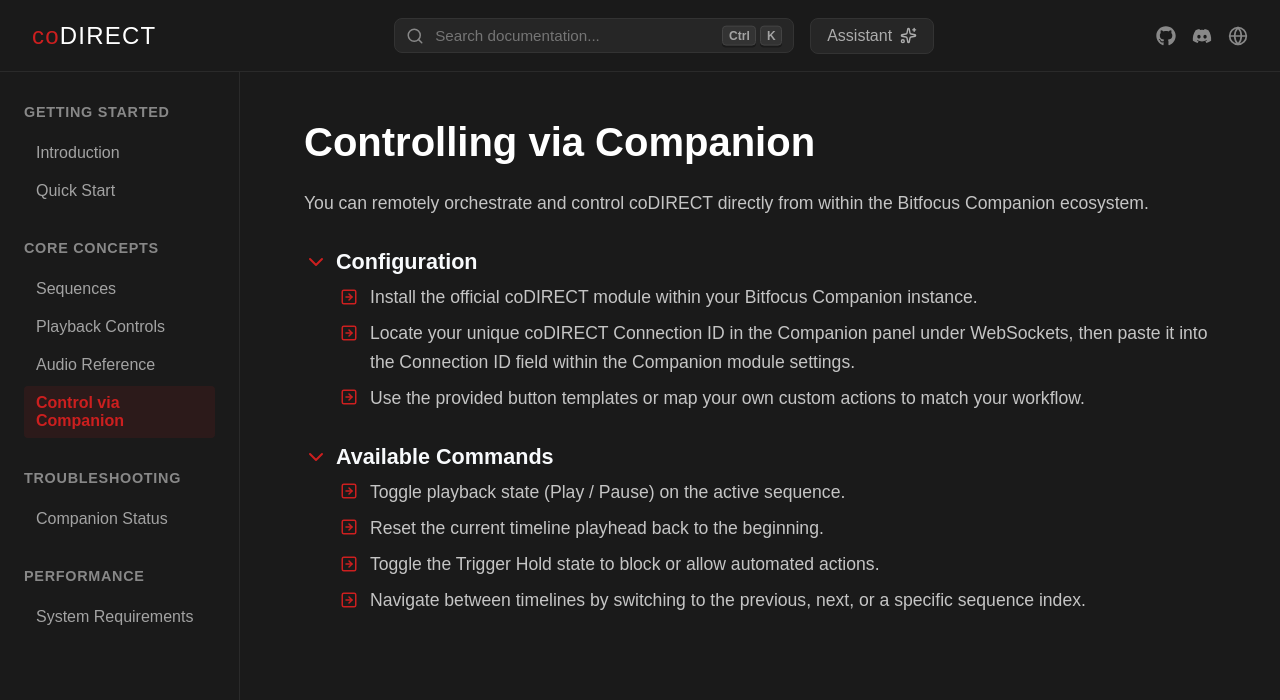
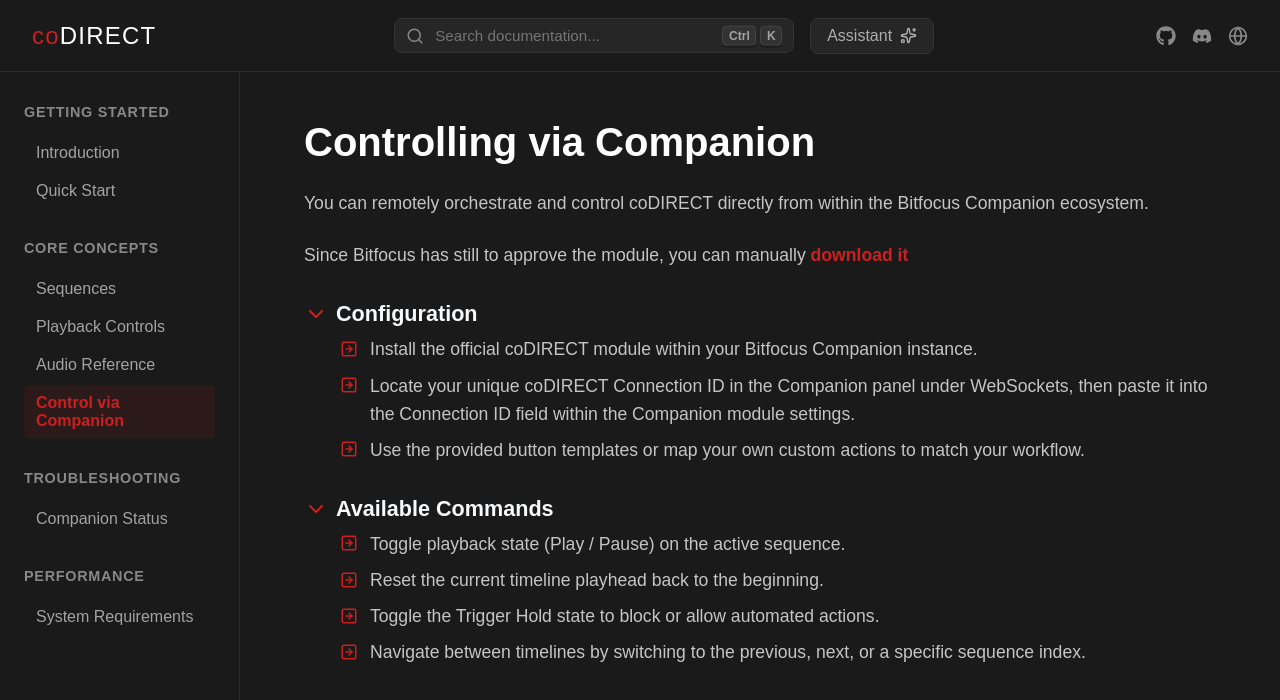
Before and after one commit to codirect/codirect-docs, a React (Vite) app: page /controlviacompanion in a window 1280 px wide. Shown: the top 700 px of the page. Built offline with nearby package versions, Linux system fonts and the light colour scheme; a web font is replaced by a local one.

Commit message:
Added manual module pkg download link

```diff
--- a/src/data/searchIndex.json
+++ b/src/data/searchIndex.json
@@ -15,7 +15,7 @@
     "id": 3,
     "title": "Controlling via Companion",
     "path": "/controlviacompanion",
-    "content": "You can remotely orchestrate and control coDIRECT directly from within the Bitfocus Companion ecosystem. Install the official coDIRECT module within your Bitfocus Companion instance. Locate your unique coDIRECT Connection ID in the Companion panel under WebSockets, then paste it into the Connection ID field within the Companion module settings. Use the provided button templates or map your own custom actions to match your workflow. Toggle playback state (Play / Pause) on the active sequence. Reset the current timeline playhead back to the beginning. Toggle the Trigger Hold state to block or allow automated actions. Navigate between timelines by switching to the previous, next, or a specific sequence index."
+    "content": "You can remotely orchestrate and control coDIRECT directly from within the Bitfocus Companion ecosystem. Since Bitfocus has still to approve the module, you can manually  download it Install the official coDIRECT module within your Bitfocus Companion instance. Locate your unique coDIRECT Connection ID in the Companion panel under WebSockets, then paste it into the Connection ID field within the Companion module settings. Use the provided button templates or map your own custom actions to match your workflow. Toggle playback state (Play / Pause) on the active sequence. Reset the current timeline playhead back to the beginning. Toggle the Trigger Hold state to block or allow automated actions. Navigate between timelines by switching to the previous, next, or a specific sequence index."
   },
   {
     "id": 4,
--- a/src/pages/ControlViaCompanion.jsx
+++ b/src/pages/ControlViaCompanion.jsx
@@ -8,6 +8,14 @@
       <h1>Controlling via Companion</h1>
       <p>
         You can remotely orchestrate and control coDIRECT directly from within the Bitfocus Companion ecosystem.
+      </p>
+
+      <p>
+        Since Bitfocus has still to approve the module, you can manually <a
+          className='link'
+          href='/downloads/companion-module-codirect-0.1.0.tgz'
+          download='companion-module-codirect-0.1.0.tgz'
+        > download it </a>
       </p>
 
       <Section title='Configuration'>
```
